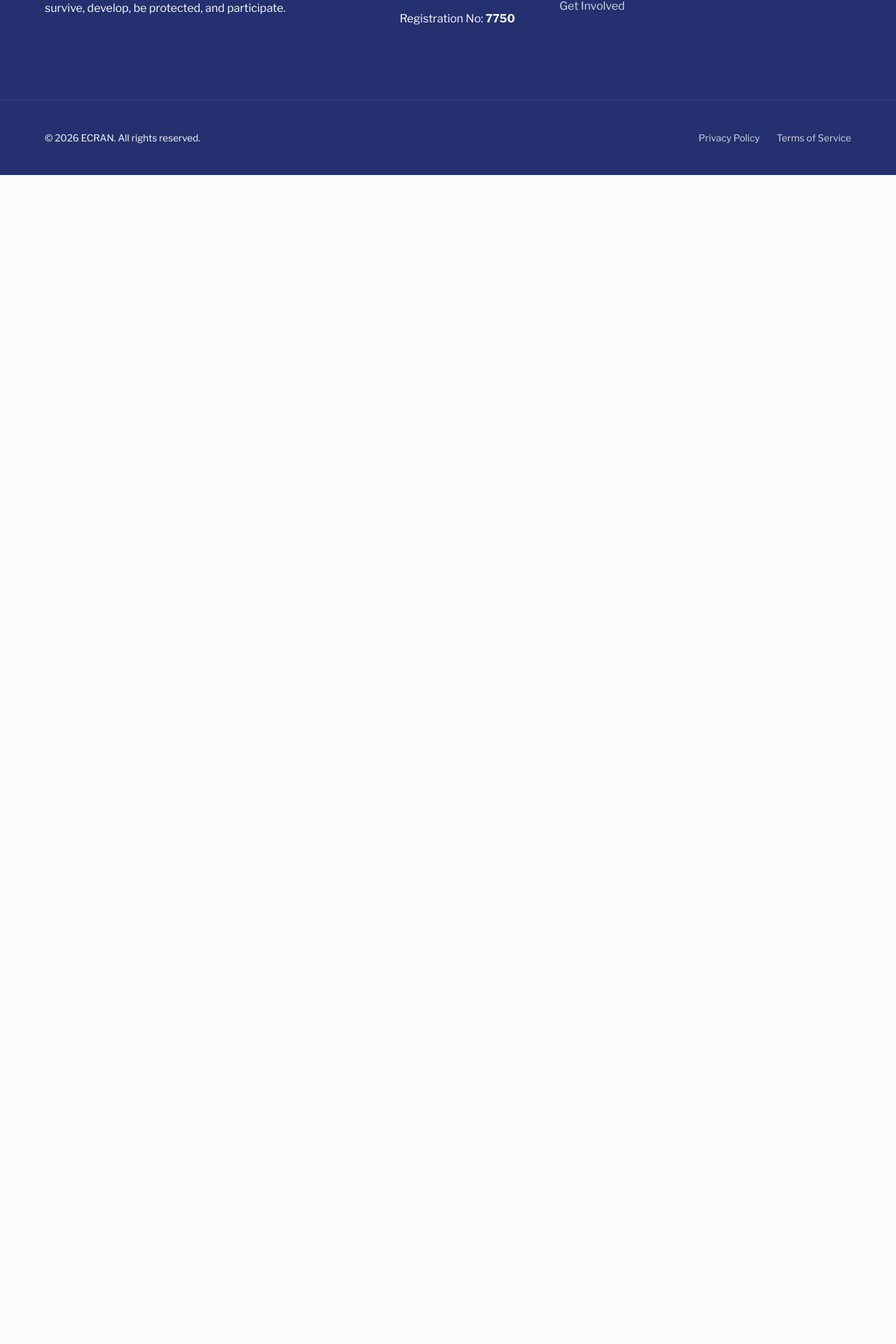
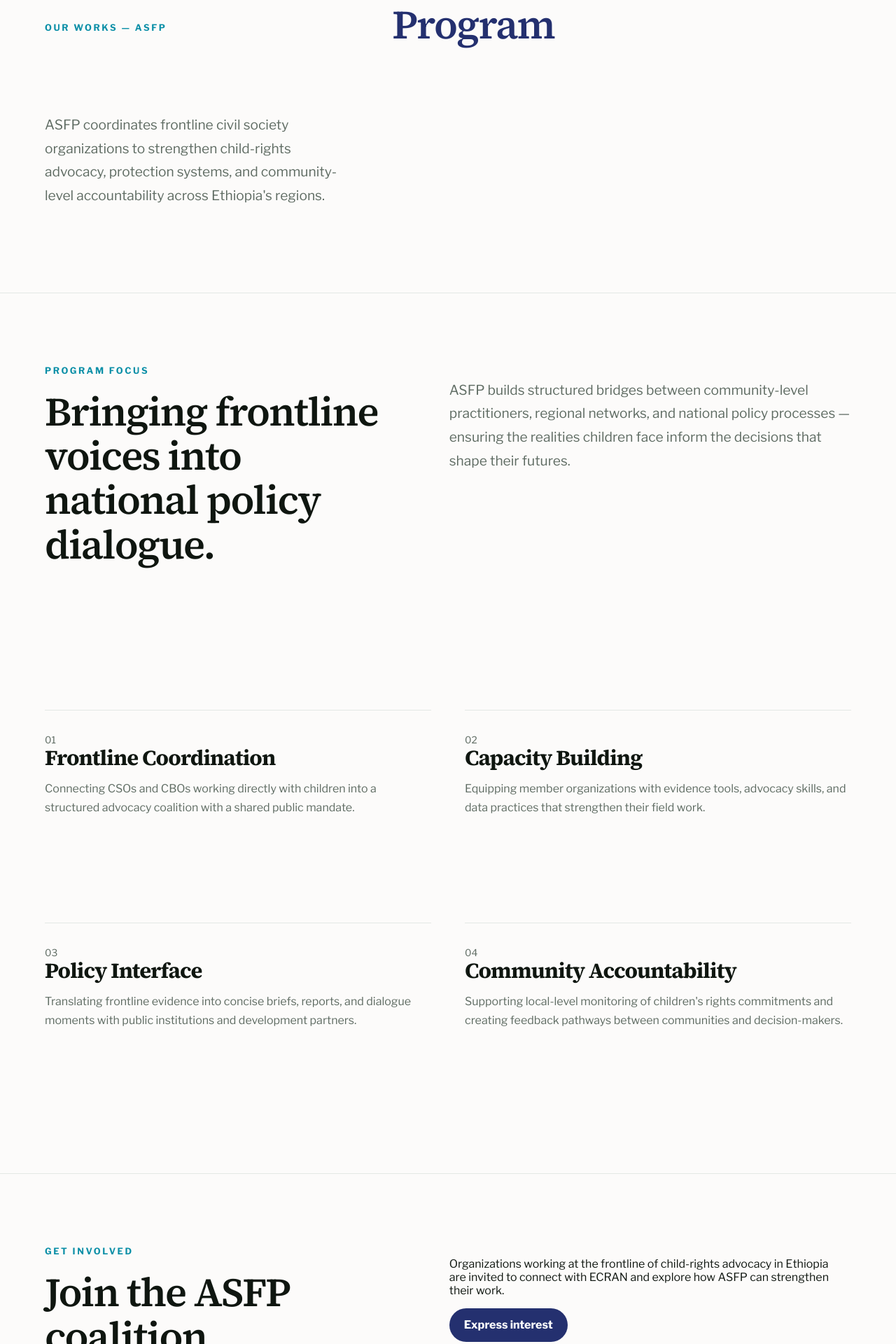
Before and after one commit to EyosiyasMekbib/ecran, a Nuxt app in the folder frontend/: page /our-works/asfp in a window 1280 px wide. Shown: the part 368-2288 px from the top of the page at 70% size. Before the commit the page ends 800 px from the top, so only its background shows below. Built offline with nearby package versions, Linux system fonts and the light colour scheme.

Commit message:
fix: ui layout issues

```diff
--- /dev/null
+++ b/frontend/app/pages/our-works/asfp.vue
@@ -0,0 +1,64 @@
+<script setup lang="ts">
+useHead({
+  title: 'ASFP | Our Works | ECRAN',
+  meta: [
+    { name: 'description', content: 'ASFP — Advocacy and Social Frontline Program. ECRAN coordinates frontline civil society actors for stronger child-rights advocacy across Ethiopia.' }
+  ]
+})
+</script>
+
+<template>
+  <main class="asfp-page">
+    <PageHero
+      eyebrow="Our Works — ASFP"
+      title="Advocacy and Social Frontline Program"
+      text="ASFP coordinates frontline civil society organizations to strengthen child-rights advocacy, protection systems, and community-level accountability across Ethiopia's regions."
+    />
+
+    <section class="split-section">
+      <div>
+        <p class="eyebrow">Program focus</p>
+        <h2>Bringing frontline voices into national policy dialogue.</h2>
+      </div>
+      <p>
+        ASFP builds structured bridges between community-level practitioners, regional networks, and national policy processes — ensuring the realities children face inform the decisions that shape their futures.
+      </p>
+    </section>
+
+    <div class="section-navy">
+      <section class="governance-grid asfp-grid">
+        <article>
+          <span>01</span>
+          <h2>Frontline Coordination</h2>
+          <p>Connecting CSOs and CBOs working directly with children into a structured advocacy coalition with a shared public mandate.</p>
+        </article>
+        <article>
+          <span>02</span>
+          <h2>Capacity Building</h2>
+          <p>Equipping member organizations with evidence tools, advocacy skills, and data practices that strengthen their field work.</p>
+        </article>
+        <article>
+          <span>03</span>
+          <h2>Policy Interface</h2>
+          <p>Translating frontline evidence into concise briefs, reports, and dialogue moments with public institutions and development partners.</p>
+        </article>
+        <article>
+          <span>04</span>
+          <h2>Community Accountability</h2>
+          <p>Supporting local-level monitoring of children's rights commitments and creating feedback pathways between communities and decision-makers.</p>
+        </article>
+      </section>
+    </div>
+
+    <section class="split-section asfp-cta-section">
+      <div>
+        <p class="eyebrow">Get involved</p>
+        <h2>Join the ASFP coalition.</h2>
+      </div>
+      <div>
+        <p>Organizations working at the frontline of child-rights advocacy in Ethiopia are invited to connect with ECRAN and explore how ASFP can strengthen their work.</p>
+        <a href="https://docs.google.com/forms/d/e/1FAIpQLSefVosbpua5Zkh_CwGoPpwil4VCdnJAUOJhr4fsP0cspBtZ1A/viewform" target="_blank" rel="noopener noreferrer" class="button primary">Express interest</a>
+      </div>
+    </section>
+  </main>
+</template>
--- /dev/null
+++ b/frontend/app/pages/our-works/index.vue
@@ -0,0 +1,52 @@
+<script setup lang="ts">
+useHead({
+  title: 'Our Works | ECRAN',
+  meta: [
+    { name: 'description', content: 'ECRAN's programs and initiatives advancing child rights in Ethiopia through evidence-based advocacy and coordinated action.' }
+  ]
+})
+</script>
+
+<template>
+  <PageHero
+    eyebrow="Our Works / ሥራዎቻችን"
+    title="Programs and initiatives advancing child rights across Ethiopia."
+    text="ECRAN coordinates evidence-based programs that strengthen child protection systems, participation, and policy advocacy at national and regional levels."
+  />
+
+  <section class="split-section">
+    <div>
+      <p class="eyebrow">Our approach</p>
+      <h2>From evidence to coordinated action for children.</h2>
+    </div>
+    <p>
+      Our works span research, capacity building, policy dialogue, and direct network coordination — all focused on turning field learning into change for children's rights in Ethiopia.
+    </p>
+  </section>
+
+  <div class="section-light-blue">
+    <section class="governance-grid our-works-grid">
+      <article>
+        <span>01</span>
+        <h2>ASFP</h2>
+        <p>Advocacy and Social Frontline Program — coordinating frontline civil society actors for stronger child-rights advocacy across Ethiopia's regions.</p>
+        <NuxtLink to="/our-works/asfp">Learn about ASFP</NuxtLink>
+      </article>
+      <article>
+        <span>02</span>
+        <h2>Evidence & Policy</h2>
+        <p>Turning research, field learning, and child-rights data into policy asks that decision makers can act on.</p>
+      </article>
+      <article>
+        <span>03</span>
+        <h2>Child Protection Systems</h2>
+        <p>Supporting stronger prevention, reporting, referral, and response pathways for children at risk of violence or neglect.</p>
+      </article>
+      <article>
+        <span>04</span>
+        <h2>Child Participation</h2>
+        <p>Creating safe spaces where children and young people can contribute to decisions that affect their lives.</p>
+      </article>
+    </section>
+  </div>
+</template>
```
